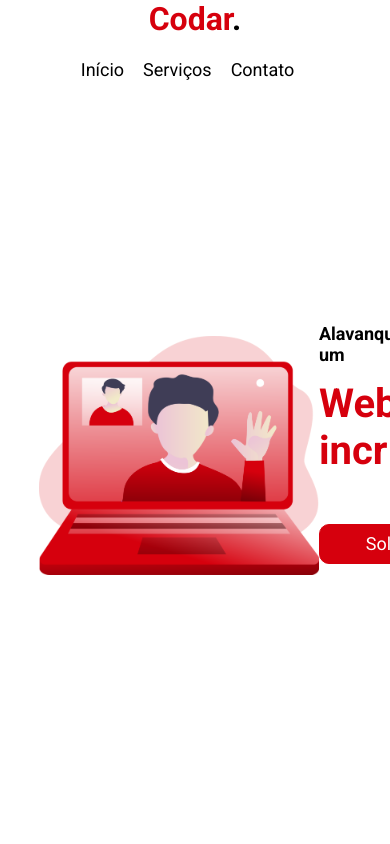
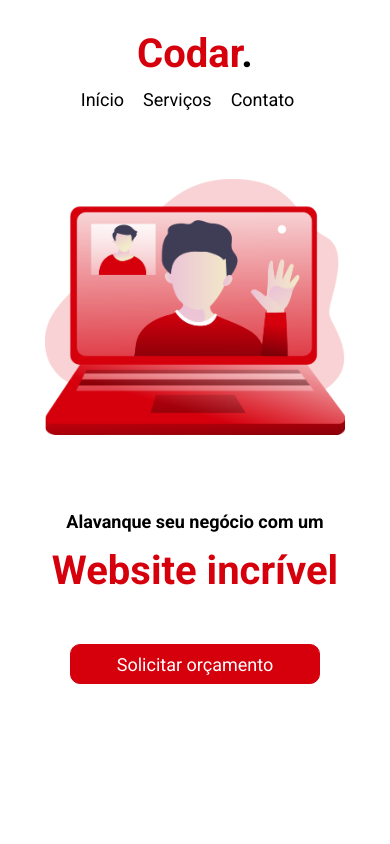
Before and after one commit to laecio22/projetocodar, a plain HTML site: page index.html in a window 390 px wide. Shown: the top 844 px of the page. Drawn offline with Linux system fonts and the light colour scheme.

Commit message:
Implementação  da responsividade  na seção  de ínicio

```diff
--- a/styles.css
+++ b/styles.css
@@ -133,7 +133,7 @@ header nav button {
 .container-services {
   height: 80vh;
   width: 80%;
-  margin: 50px auto 0;
+  margin: 0 auto;
   display: grid;
   grid-template-columns: 1fr 1fr;
   align-items: center;
@@ -278,31 +278,43 @@ footer .box-info-contact div {
 }
 
 @media screen and (max-width: 768px) {
+
+  header {
+    flex-direction: column;
+    margin: 30px 0;
+  }
+
+  header p {
+    margin: 0;
+    font-size: 40px;
+  }
+
+  header nav{
+    margin-right: 0;
+  }
+
+  header nav button {
+    display: none;
+  }
+
   .container-information {
-    flex-direction: column;
+    grid-template-rows: 1fr 1fr;
+    grid-template-columns: 1fr;
+    justify-items: center;
   }
 
   .container-information .block-image {
     margin: 0;
     min-width: 280px;
+    width: 300px;
+  }
+
+  .container-information .block-details{
+    align-items: center;
+  }
+
+  .container-services .box-image-service {
+    margin: 0;
+    min-width: 280px;
   }
 }
-
-@media screen and (max-width: 450px) {
-  header {
-    flex-direction: column;
-    margin-bottom: 40px;
-  }
-
-  header p {
-    margin: 0;
-  }
-
-  header nav {
-    margin: 0;
-  }
-
-  header nav button {
-    display: none;
-  }
-}
```
